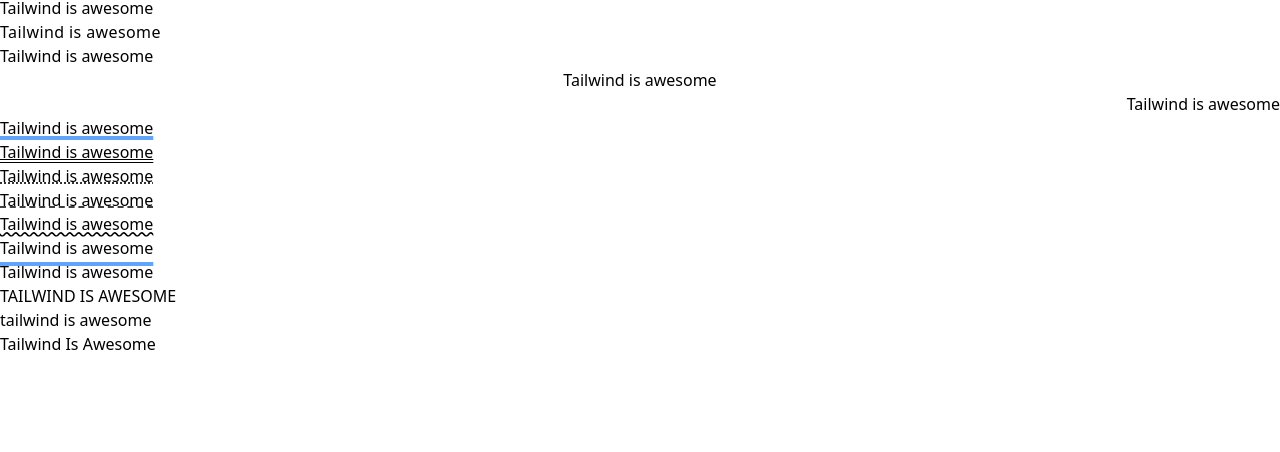
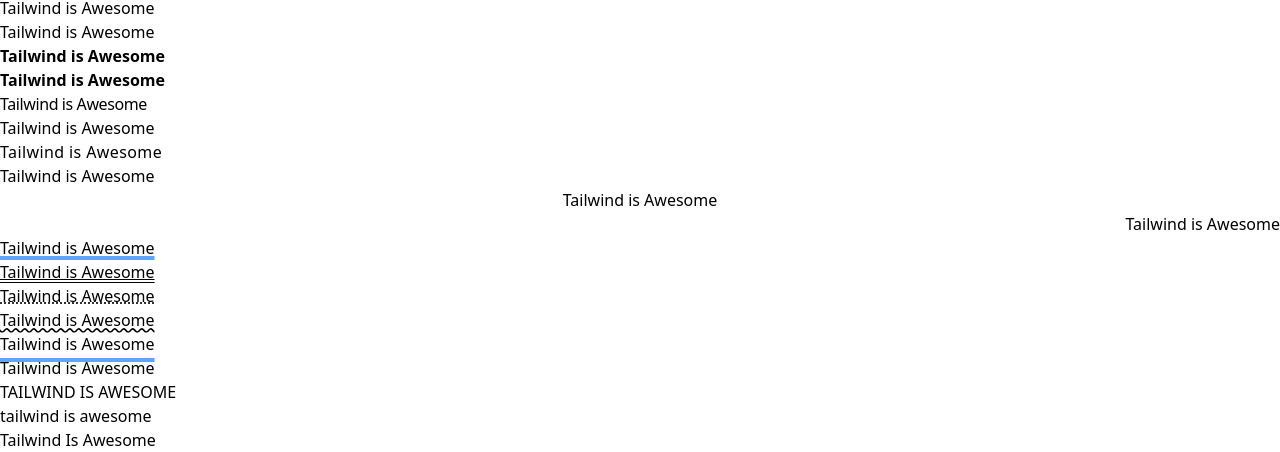
Before and after one commit to dhruvArora8053/tailwind-sandbox-starter, a plain HTML site: page 04-typography/index.html in a window 1280 px wide. Shown: the part 404-856 px from the top of the page. Before the commit the page ends 800 px from the top, so only its background shows below. Drawn offline with nearby package versions, Linux system fonts and the light colour scheme.

Commit message:
implemented typography

```diff
--- a/04-typography/index.html
+++ b/04-typography/index.html
@@ -24,45 +24,44 @@
     <div class="text-xl">Tailwind is awesome</div>
     <div class="text-2xl">Tailwind is awesome</div>
     <div class="text-3xl">Tailwind is awesome</div>
+    <div class="text-5xl">Tailwind is awesome</div>
+    <div class="text-7xl">Tailwind is awesome</div>
 
     <!-- Font Weight -->
-    <div class="font-light">Tailwind is awesome</div>
-    <div class="font-nomal">Tailwind is awesome</div>
-    <div class="font-medium">Tailwind is awesome</div>
-    <div class="font-semibold">Tailwind is awesome</div>
-    <div class="font-bold">Tailwind is awesome</div>
+    <div class="font-light">Tailwind is Awesome</div>
+    <div class="font-normal">Tailwind is Awesome</div>
+    <div class="font-medium">Tailwind is Awesome</div>
+    <div class="font-semibold">Tailwind is Awesome</div>
+    <div class="font-bold">Tailwind is Awesome</div>
 
     <!-- Letter Spacing -->
-    <div class="tracking-tight">Tailwind is awesome</div>
-    <div class="tracking-normal">Tailwind is awesome</div>
-    <div class="tracking-wide">Tailwind is awesome</div>
+    <div class="tracking-tight">Tailwind is Awesome</div>
+    <div class="tracking-normal">Tailwind is Awesome</div>
+    <div class="tracking-wide">Tailwind is Awesome</div>
 
     <!-- Text Alignment -->
-    <div class="text-left">Tailwind is awesome</div>
-    <div class="text-center">Tailwind is awesome</div>
-    <div class="text-right">Tailwind is awesome</div>
+    <div class="text-left">Tailwind is Awesome</div>
+    <div class="text-center">Tailwind is Awesome</div>
+    <div class="text-right">Tailwind is Awesome</div>
 
     <!-- Text Decoration -->
     <div class="underline decoration-4 decoration-blue-400">
-      Tailwind is awesome
+      Tailwind is Awesome
     </div>
-
-    <!-- Decoration Style -->
-    <div class="underline decoration-double">Tailwind is awesome</div>
-    <div class="underline decoration-dotted">Tailwind is awesome</div>
-    <div class="underline decoration-dashed">Tailwind is awesome</div>
-    <div class="underline decoration-wavy">Tailwind is awesome</div>
+    <div class="underline decoration-double">Tailwind is Awesome</div>
+    <div class="underline decoration-dotted">Tailwind is Awesome</div>
+    <div class="underline decoration-wavy">Tailwind is Awesome</div>
 
     <!-- Decoration Offset -->
     <div class="underline decoration-4 decoration-blue-400 underline-offset-8">
-      Tailwind is awesome
+      Tailwind is Awesome
     </div>
 
     <!-- Text Transform -->
-    <p class="normal-case">Tailwind is awesome</p>
-    <p class="uppercase">Tailwind is awesome</p>
-    <p class="lowercase">Tailwind is awesome</p>
-    <p class="capitalize">Tailwind is awesome</p>
+    <p class="normal-case">Tailwind is Awesome</p>
+    <p class="uppercase">Tailwind is Awesome</p>
+    <p class="lowercase">Tailwind is Awesome</p>
+    <p class="capitalize">Tailwind is Awesome</p>
   </body>
 </html>
 
```
